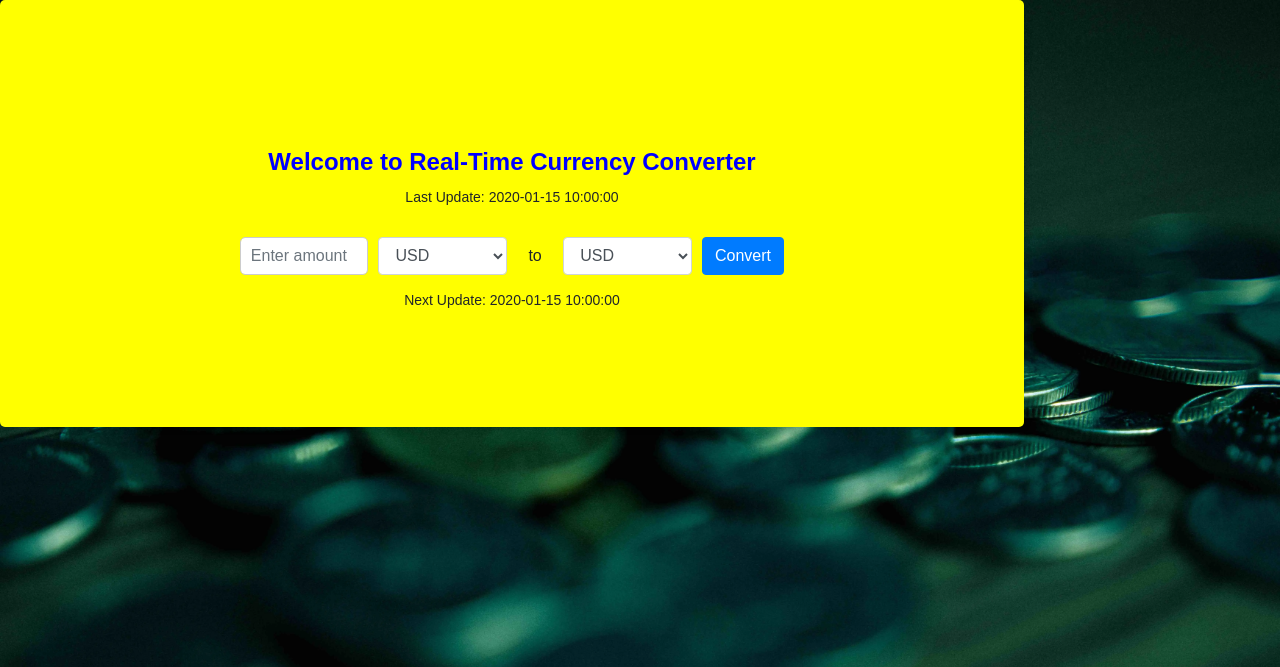
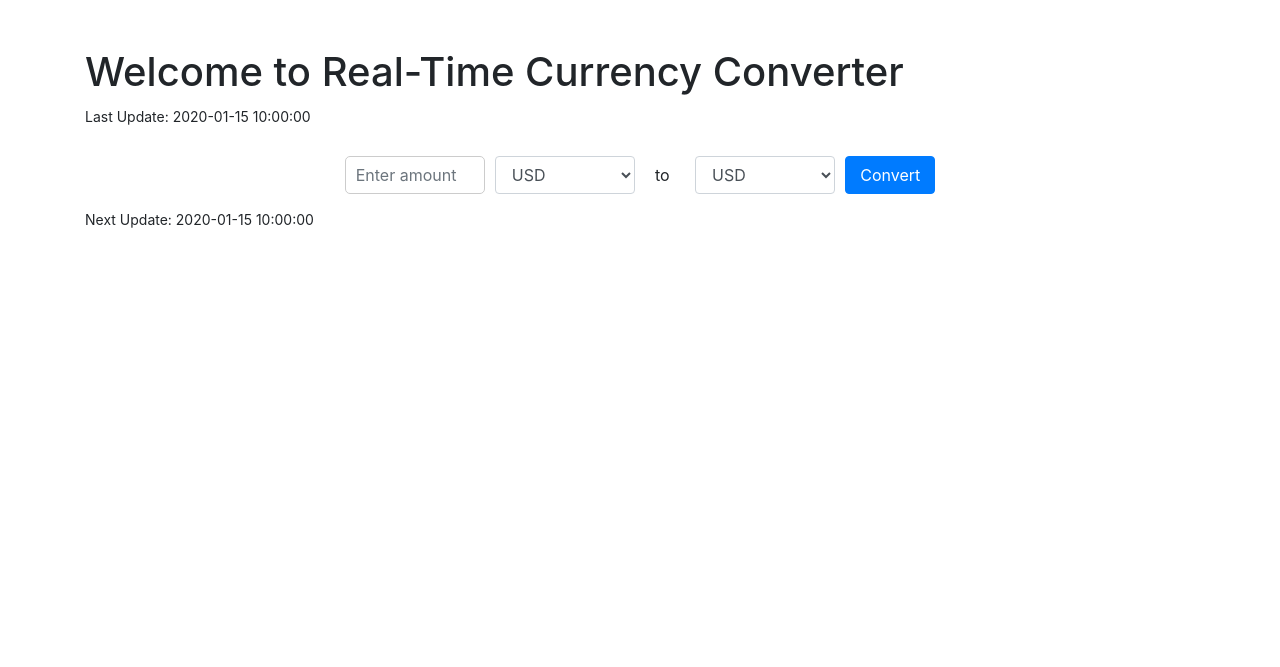
Before and after one commit to vhincekhay/CurrencyConverterApp, a Flask app: template templates/result.html in a window 1280 px wide. Shown: the top 667 px of the page. Run offline with Flask 2, Linux system fonts and the light colour scheme; the template is opened without the code that fills it: most values are stand-ins (such as "Sample title", 1, 10 or a date in 2020); some libraries are stand-ins or nearby versions.

Commit message:
Update result.html

```diff
--- a/templates/result.html
+++ b/templates/result.html
@@ -21,44 +21,9 @@
     <link rel="stylesheet" href="https://stackpath.bootstrapcdn.com/bootstrap/4.5.2/css/bootstrap.min.css">
     <link rel="stylesheet" href="{{ url_for('static', filename='styles.css') }}">
     <title>Currency Converter</title>
-    <style>
-        body {
-            background-image: url('bckgrnd.webp');
-            font-family: Arial, sans-serif;
-            background-size: cover;
-            background-repeat: no-repeat;
-            background-attachment: fixed;
-        }
-
-        .rectangular-box {
-            background-color: yellow;
-            width: 80%; /* Adjust the width as needed */
-            padding: 100px;
-            border-radius: 5px;
-            box-shadow: 0 0 10px rgba(0, 0, 0, 0.1);
-            text-align: center;
-        }
-
-        .rectangular-box {
-            background-color: yellow;
-            width: 80%; /* Adjust the width as needed */
-            padding: 100px;
-            border-radius: 5px;
-            box-shadow: 0 0 10px rgba(0, 0, 0, 0.1);
-            text-align: center;
-        }
-
-        h1 {
-            color: blue;
-            font-size: 24px;
-            font-weight: bold;
-            margin-bottom: 10px;
-        }
-    </style>
 </head>
 <body>
-    <div class="rectangular-box-container">
-        <div class="rectangular-box">
+    <div class="container">
             <h1 class="mt-5">Welcome to Real-Time Currency Converter</h1>
             <p>Last Update: {{ last_update_time }}</p>
             <form method="POST" action="/convert" class="mt-4">
@@ -98,7 +63,6 @@
                 </div>
             </form>
             <p>Next Update: {{ next_update_time }}</p>
-        </div>
     </div>
 </body>
 </html>
```
